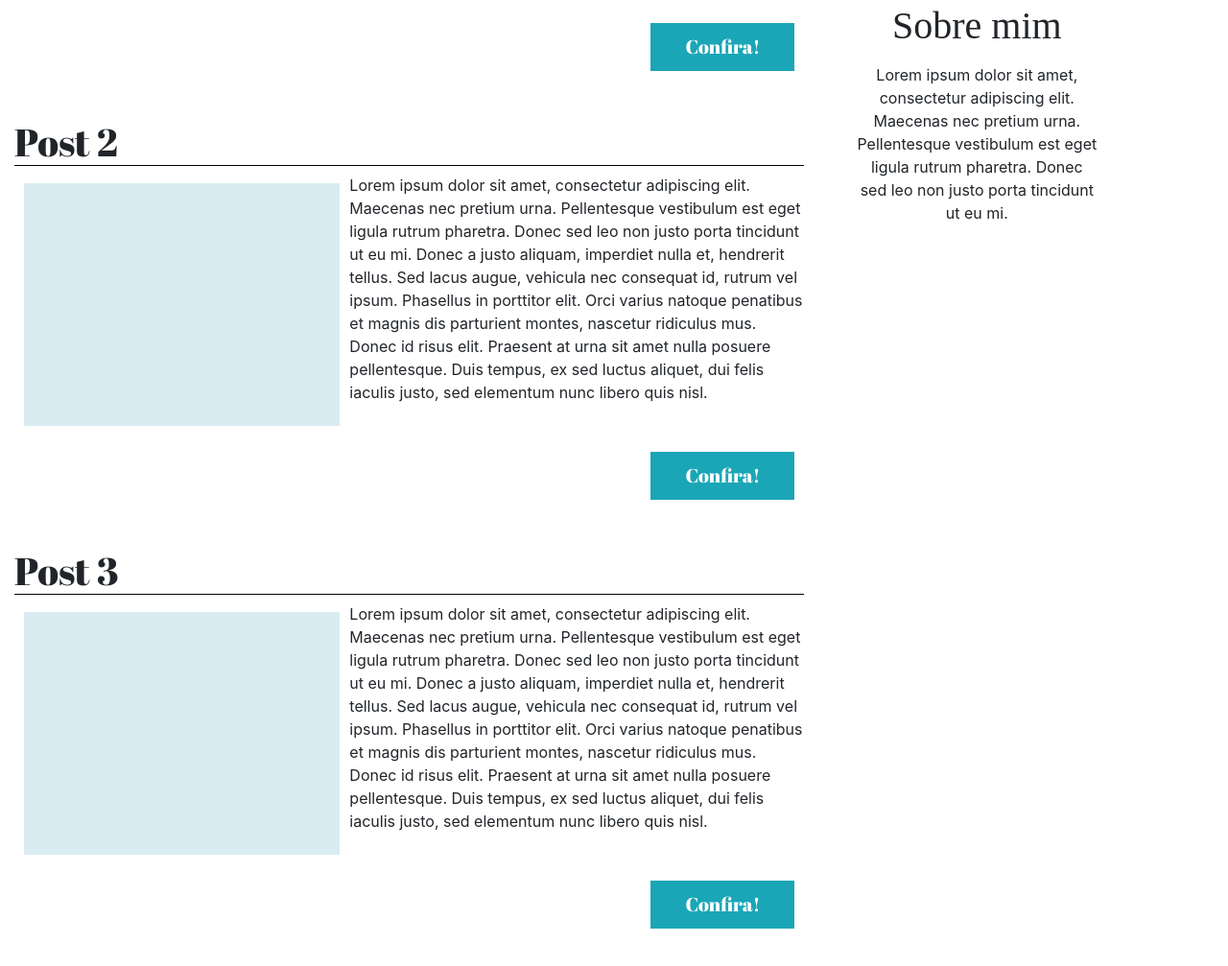
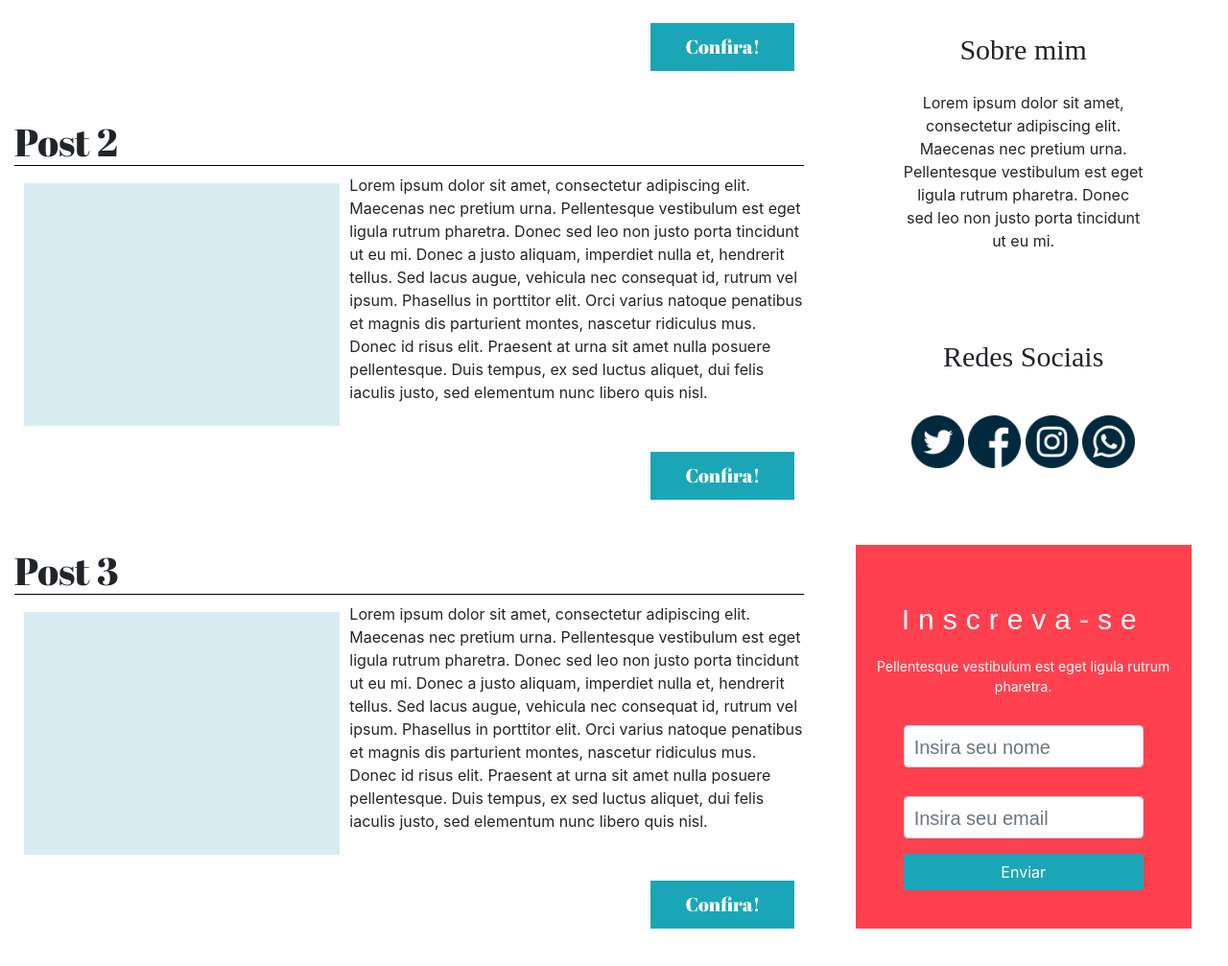
Before and after one commit to isadoratavare/BootstrapBlog, a plain HTML site: page index.html in a window 1280 px wide. Shown: the part 953-1960 px from the top of the page at 96% size. Drawn offline with nearby package versions, Linux system fonts and the light colour scheme; a web font is replaced by a local one.

Commit message:
Finalizei a barra lateral

```diff
--- a/css/style.css
+++ b/css/style.css
@@ -1,3 +1,6 @@
+@import url('https://fonts.googleapis.com/css2?family=Gayathri:wght@100&display=swap');
+
+
 *{
     padding: 0;
     margin: 0;
@@ -65,27 +68,85 @@ body{
 /*BARRA LATERAL*/
 /*sobre mim---------------------------------------------------------*/
 .lateral{
-    margin: 0 auto;
+    display: flex;
+    flex-direction: column;
+    align-items: center;
+    justify-content: center;
+    text-align: center;
+    margin-bottom: 50px;
+}
+.lateral h1{
+    font-family: 'charlotte';
+    font-size: 30px;
+    line-height: 67px;
 }
 .sobre-mim{
-    width: 300px;
+    width: 350px;
     height: 600px;
-    margin: 0px auto ;
 }
-.sobre-mim h1{
-    text-align: center;
-    font-family: 'charlotte';
-}
+
 .sobre-mim p{
-    width: 250px;
-    text-align: center;
-    margin: 15px auto;
+    margin: 10px 50px;
+
 }
 .foto-perfil{
     background: #002D40 url(../imagens/Ellipse\ 5.png) no-repeat center;
-    width: 290px;
-    height: 286px;
+    width: 300px;
+    height: 300px;
     margin: 20px auto;
     padding-left: 10px;
     border-radius: 100% 100%;
 }
+
+/*redes sociais-----------------------------------------------------*/
+.redes{
+    width: 350px;
+    margin: 60px 0px;
+}
+.redes a img{
+    margin: 20px auto;
+    width: 55px;
+}
+.redes a img:hover{
+    width: 60px;
+}
+
+/* inscreva-se-----------------------------------------------------*/
+.inscricao{
+    background: #FF414F;
+    color: #fff;
+    width: 350px;
+    height: 400px;
+}
+.inscricao h2{
+    font-family: 'Gayathri', sans-serif;
+    font-weight: 400;
+    letter-spacing: 0.3em;
+    text-align: center;
+    font-size: 30px;
+    margin: 60px auto 20px;
+
+}
+.inscricao p{
+    font-size: 14px;
+    width: 320px;
+    text-align: center;
+    margin: 0 auto;
+}
+.inscricao form{
+    width: 250px;
+    margin: 0 auto;
+}
+.inscricao input{
+    font-family: 'Gayathri', sans-serif;
+    font-size: 20px;
+    margin-top: 30px;
+    padding-left: 10px;
+    padding-top: 10px;
+    width: 250px;
+}
+.inscricao button{
+    width: 100%;
+    background: #1AA6B7;
+    color: #fff;
+}
--- a/index.html
+++ b/index.html
@@ -55,7 +55,7 @@
             Banner
         </div>
 
-        <div class="row lateral">
+        <div class="row">
 
             <div class="col-lg-8">
                 <div class="postagens">
@@ -80,20 +80,36 @@
                 </div>
             </div>
 
-            <div class="col">
+            <div class="col lateral">
                     <div class="sobre-mim">
                         <div class="foto-perfil"></div>
                         <h1>Sobre mim</h1>
                         <p>Lorem ipsum dolor sit amet, consectetur adipiscing elit. Maecenas nec pretium urna. Pellentesque vestibulum est eget ligula rutrum pharetra. Donec sed leo non justo porta tincidunt ut eu mi. </p>
                     </div>
 
+                    <div class="redes">
+                        <h1>Redes Sociais</h1>
+                        <a href=""><img src="./imagens/twitter.png" alt=""></a>
+                        <a href=""><img src="./imagens/facebook.png" alt=""></a>
+                        <a href=""><img src="./imagens/instagram-sketched.png" alt=""></a>
+                        <a href=""><img src="./imagens/whatsapp.png" alt=""></a>
+
+
                     </div>
 
-            <div class="col">
-                <div>
-                    <div class="rede-sociais">
+                    <div class="inscricao">
+                        <h2>Inscreva-se</h2>
+                        <p> Pellentesque vestibulum est eget ligula rutrum pharetra.</p>
+                        <form>
+                            <div class="form-group">
+                              <input type="text" class="form-control" id="name" placeholder="Insira seu nome">
+                              <input type="text" class="form-control" id="email" placeholder="Insira seu email">
+                            </div>
+                            <button type="button" class="btn">Enviar</button>
+                        </form>
                     </div>
                 </div>
+
             </div>
         </div>
     </div>
```
Also changed, not shown: imagens/instagram-sketched 1.png (added), imagens/twitter 1.png (added). Lines whose indentation alone changed are shown as unchanged.
